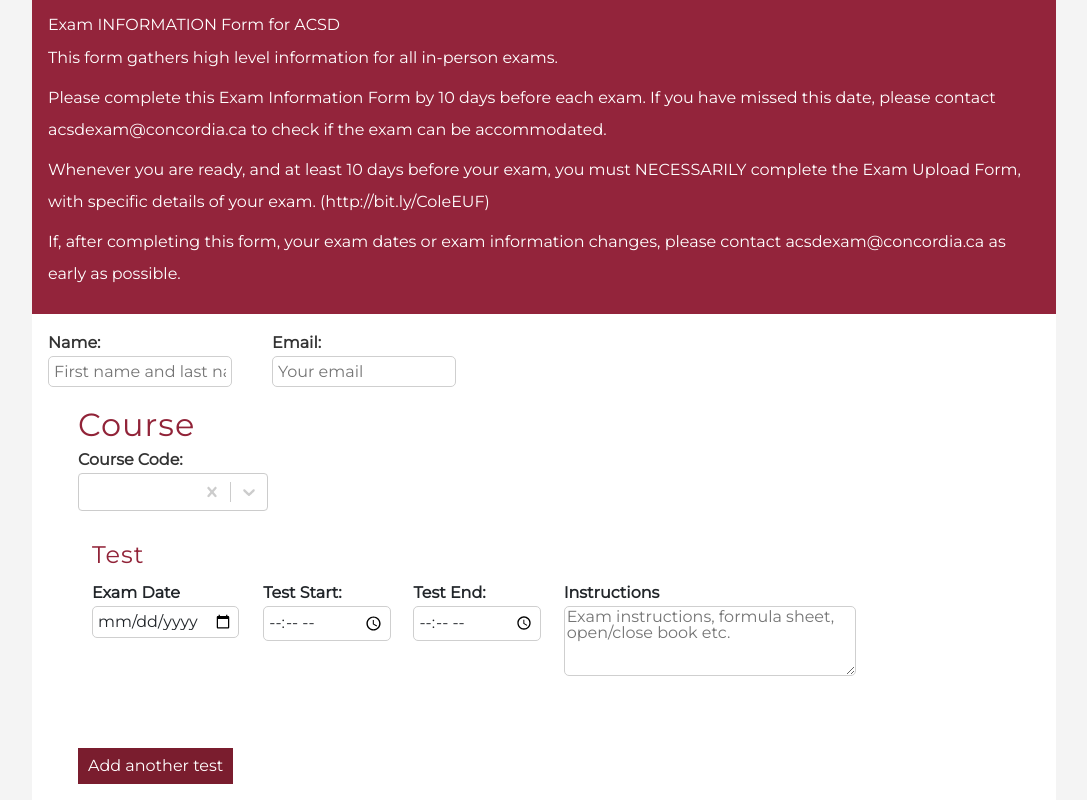
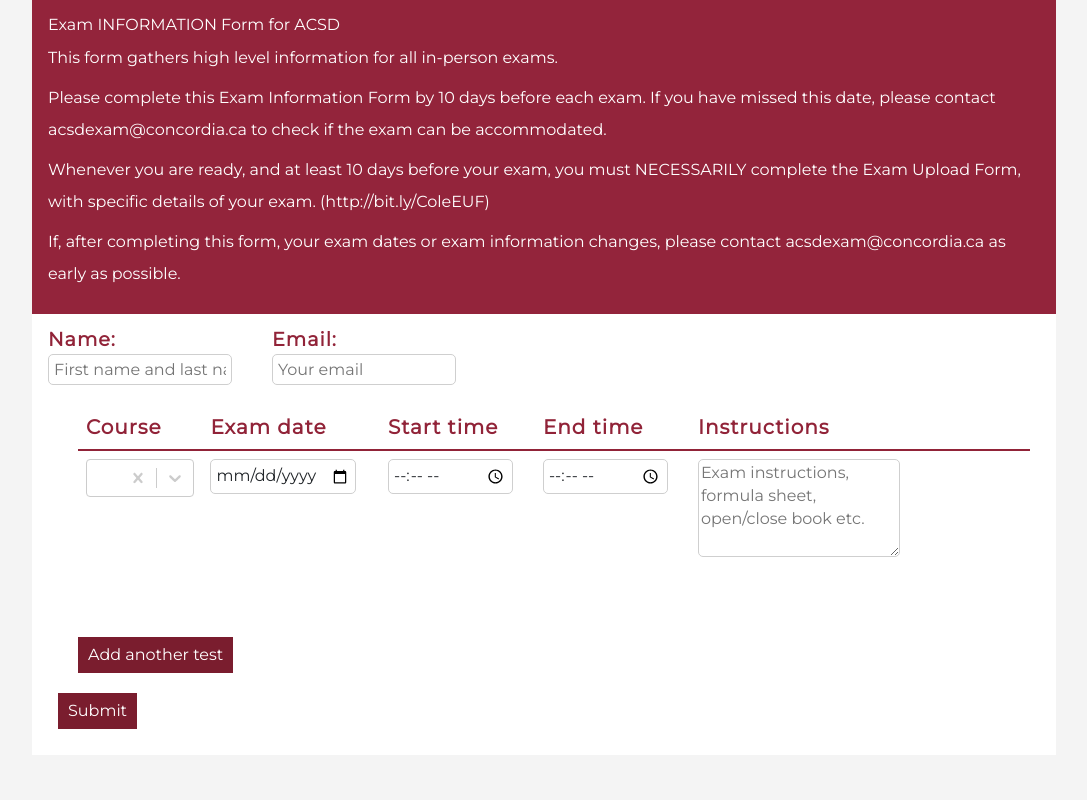
Before and after one commit to vishal-handa/Exams-Form, a React (Create React App) app in the folder exams-form/: page / in a window 1280 px wide. Shown: the whole page, without its empty margins (96-1183 px from the left). Built offline with nearby package versions, Linux system fonts and the light colour scheme.

Commit message:
form layout

```diff
--- a/exams-form/src/components/ExamForm.js
+++ b/exams-form/src/components/ExamForm.js
@@ -182,15 +182,25 @@
             />
           </ColumnContainer>
         </RowContainer>
-
+        <CourseContainer>
+          <Table responsive="xl" size="sm" style={{ width: "100% !important" }}>
+            <thead>
+              <tr>
+                <th>Course</th>
+                <th>Exam date</th>
+                <th>Start time</th>
+                <th>End time</th>
+                <th>Instructions</th>
+                <th />
+              </tr>
+            </thead>
             {Inputs.examInfo.map((course, index) => {
               // console.log(course);
               return (
-            <CourseContainer key={index}>
-              <H1>Course</H1>
-              <RowContainer>
-                <ColumnContainer style={{ width: "20%" }}>
-                  <Label htmlFor="course">Course Code:</Label>
+                <tbody key={index}>
+                  <tr>
+                    <td>
+                      {/* <Label htmlFor="course">Course Code:</Label> */}
                       {/* <Input
                     id="course"
                     maxLength="4"
@@ -209,42 +219,10 @@
                         isClearable={true}
                         // width="300px"
                       />
-                </ColumnContainer>
-
-                <ColumnContainer>
-                  <br />
-                  {/* <Button
-                    style={{
-                      visibility: index > 0 ? "visibile" : "hidden",
-                    }}
-                  >
-                    Remove this course
-                  </Button> */}
-                </ColumnContainer>
-              </RowContainer>
-              <Table
-                responsive="xl"
-                size="sm"
-                style={{ width: "100% !important" }}
-              >
-                <thead>
-                  <tr>
-                    <th />
-                    <th />
-                    <th />
-                    <th />
-                    <th />
-                  </tr>
-                </thead>
-
-                <TestContainer>
-                  <tr>
-                    <H2>Test</H2>
-                  </tr>
-                  <tr>
+                    </td>
                     <td>
-                      <Label>Exam Date</Label>
-                      <br />{" "}
+                      {/* <Label>Exam Date</Label> */}
+                      {/* <br />{" "} */}
                       <Input
                         type="date"
                         value={Inputs.examInfo[index].examDate}
@@ -255,8 +233,8 @@
                       />
                     </td>
                     <td>
-                      <Label>Test Start:</Label>
-                      <br />{" "}
+                      {/* <Label>Test Start:</Label>
+                      <br />{" "} */}
                       <Input
                         value={Inputs.examInfo[index].startTime}
                         type="time"
@@ -267,8 +245,8 @@
                       />
                     </td>
                     <td>
-                      <Label>Test End:</Label>
-                      <br />{" "}
+                      {/* <Label>Test End:</Label>
+                      <br />{" "} */}
                       <Input
                         type="time"
                         value={Inputs.examInfo[index].endTime}
@@ -279,18 +257,18 @@
                       />
                     </td>
                     <td>
-                      <Label>Instructions</Label>
-                      <br />{" "}
+                      {/* <Label>Instructions</Label>
+                      <br />{" "} */}
                       <Textarea
                         rows="4"
-                        cols="30"
+                        cols="20"
                         placeholder="Exam instructions, formula sheet, open/close book etc."
                         defaultValue={Inputs.examInfo[index].instructions}
                         onChange={(ev) => handleInstructionsInput(ev, index)}
                       />
                     </td>
                     <td>
-                      <br />{" "}
+                      {/* <br />{" "} */}
                       <Button
                         style={{
                           visibility: index > 0 ? "visibile" : "hidden",
@@ -300,11 +278,11 @@
                       </Button>
                     </td>
                   </tr>
-                </TestContainer>
+                </tbody>
+              );
+            })}
           </Table>
         </CourseContainer>
-          );
-        })}
         <Button
           onClick={(ev) => handleAddTest(ev)}
           style={{ marginLeft: "30px" }}
@@ -358,8 +336,31 @@
   border-radius: 10px;
   margin-left: 10px;
   width: 100%;
+  .table > thead > tr > t {
+    /* border-bottom: none !important; */
+    border-top: none !important;
+  }
+  .table > tbody > tr > td,
+  .table > tbody > tr > th,
+  .table > tfoot > tr > td,
+  .table > tfoot > tr > th,
+  .table > thead > tr > td,
   .table > thead > tr > th {
-    border-bottom: none !important;
+    padding: 8px;
+    line-height: 1.42857143;
+    vertical-align: top;
+    border-top: none !important;
+  }
+  .table > tbody + tbody {
+    border: none !important;
+  }
+  th {
+    color: #912338;
+    font-size: 1.25em;
+    text-transform: none;
+    letter-spacing: 1px;
+    font-family: "Montserrat", sans-serif;
+    margin-bottom: 5px;
   }
   .table {
     width: 100% !important;
@@ -385,9 +386,12 @@
   width: inherit;
 `;
 const Label = styled.label`
+  color: #912338;
+  font-size: 1.2em;
+  text-transform: none;
+  letter-spacing: 1px;
   font-family: "Montserrat", sans-serif;
-  padding: 5px 5px 5px 0px;
-  font-size: 1em;
+  margin-bottom: 5px;
 `;
 
 const Input = styled.input`
@@ -431,7 +435,7 @@
 
 const H2 = styled.p`
   color: #912338;
-  font-size: 1.5em;
+  font-size: 1.2em;
   text-transform: none;
   letter-spacing: 1px;
   font-family: "Montserrat", sans-serif;
```
Also changed, not shown: exams-form/utils/link.txt. Lines whose indentation alone changed are shown as unchanged.
